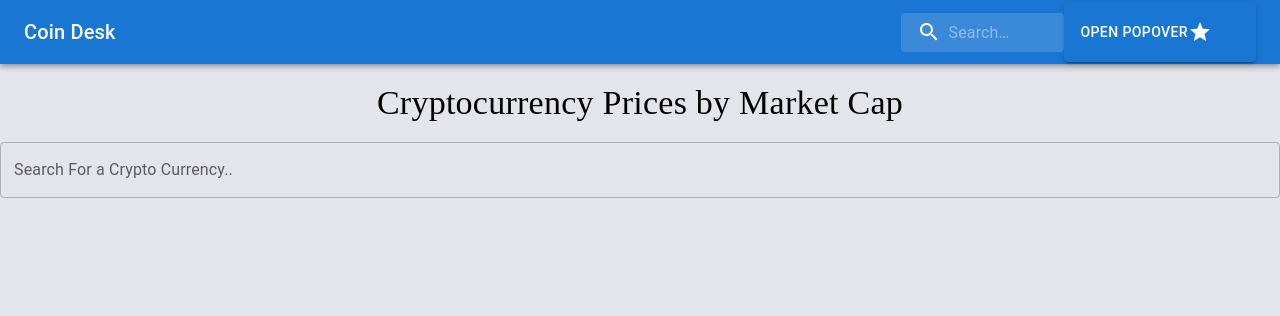
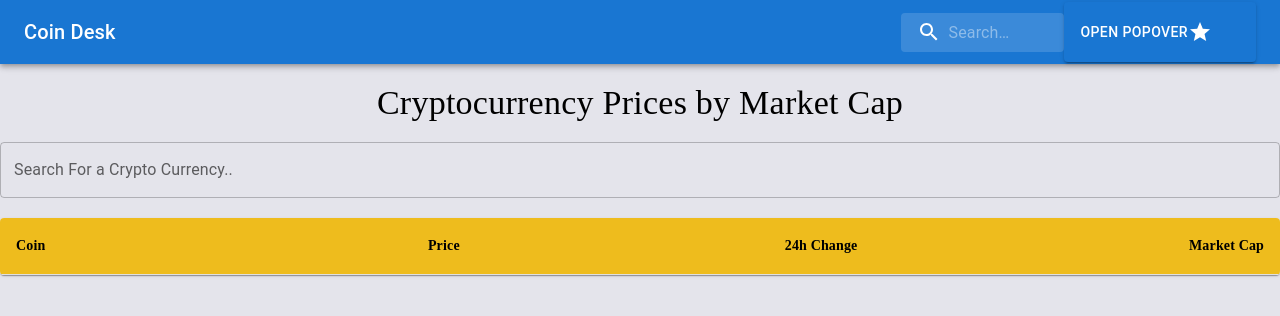
Before and after one commit to winny1212/react-crypto-coin-tracker-practice, a React (Create React App) app: page / in a window 1280 px wide. Shown: the top 316 px of the page. Built offline with nearby package versions, Linux system fonts and the light colour scheme.

Commit message:
import circle progress

```diff
--- a/src/components/CoinListTable.js
+++ b/src/components/CoinListTable.js
@@ -2,10 +2,16 @@ import React, { useState } from 'react';
 import axios from 'axios';
 import {
   Grid,
-  createTheme,
-  ThemeProvider,
+  TableCell,
+  CircularProgress,
   Typography,
   TextField,
+  TableBody,
+  TableRow,
+  TableHead,
+  TableContainer,
+  Table,
+  Paper,
 } from '@mui/material';
 import { CoinList } from '../agent';
 
@@ -23,22 +29,9 @@ const CoinListTable = () => {
     setLoading(false);
   };
 
-  const darkTheme = createTheme({
-    palette: {
-      primary: {
-        main: '#fff',
-      },
-      type: 'dark',
-    },
-  });
-
   return (
-    <ThemeProvider theme={darkTheme}>
     <Grid style={{ textAlign: 'center' }}>
-        <Typography
-          variant='h4'
-          style={{ margin: 18, fontFamily: 'Montserrat' }}
-        >
+      <Typography variant='h4' style={{ margin: 18, fontFamily: 'Montserrat' }}>
         Cryptocurrency Prices by Market Cap
       </Typography>
       <TextField
@@ -47,8 +40,33 @@ const CoinListTable = () => {
         style={{ marginBottom: 20, width: '100%' }}
         onChange={(e) => setSearch(e.target.value)}
       />
+
+      <TableContainer component={Paper}>
+        {loading ? (
+          <CircularProgress color='success' />
+        ) : (
+          <Table aria-label='simple table'>
+            <TableHead style={{ backgroundColor: '#EEBC1D' }}>
+              <TableRow>
+                {['Coin', 'Price', '24h Change', 'Market Cap'].map((head) => (
+                  <TableCell
+                    style={{
+                      color: 'black',
+                      fontWeight: '700',
+                      fontFamily: 'Montserrat',
+                    }}
+                    key={head}
+                    align={head === 'Coin' ? '' : 'right'}
+                  >
+                    {head}
+                  </TableCell>
+                ))}
+              </TableRow>
+            </TableHead>
+          </Table>
+        )}
+      </TableContainer>
     </Grid>
-    </ThemeProvider>
   );
 };
 
```
Lines whose indentation alone changed are shown as unchanged.
